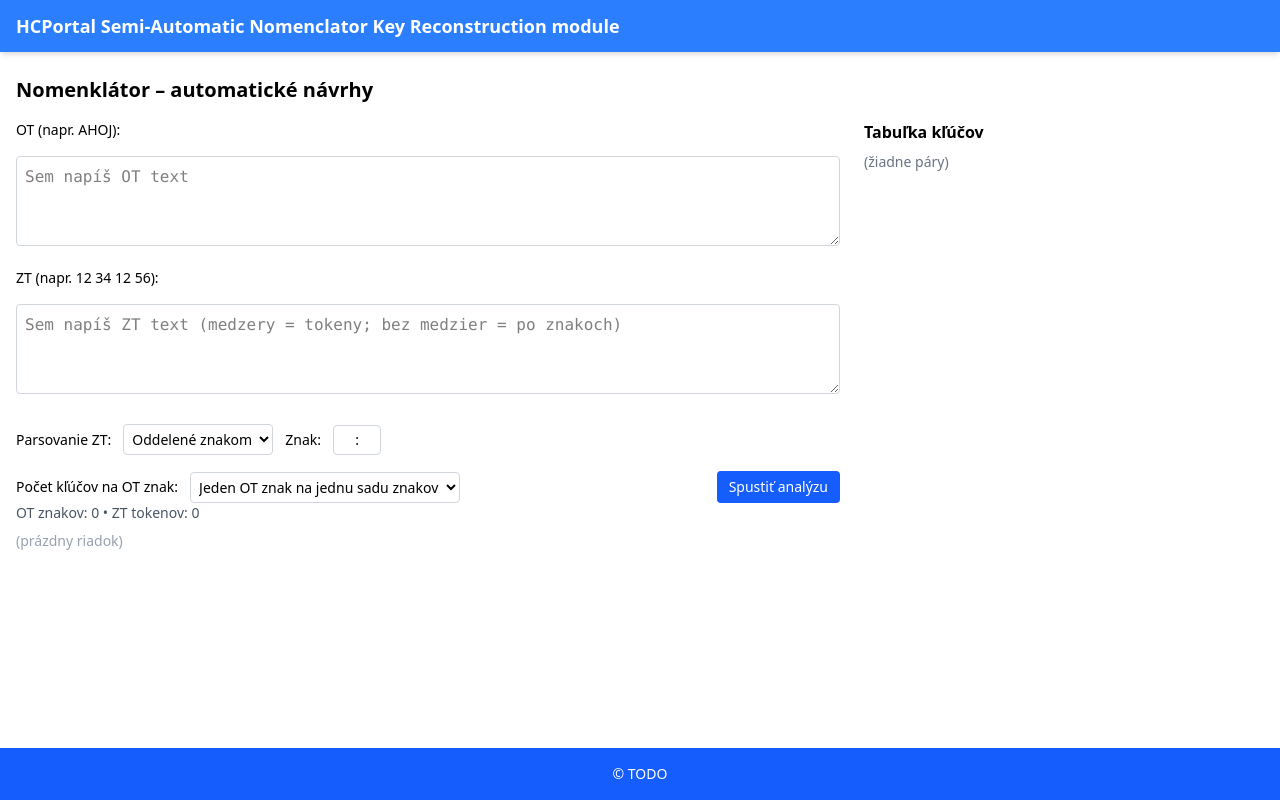
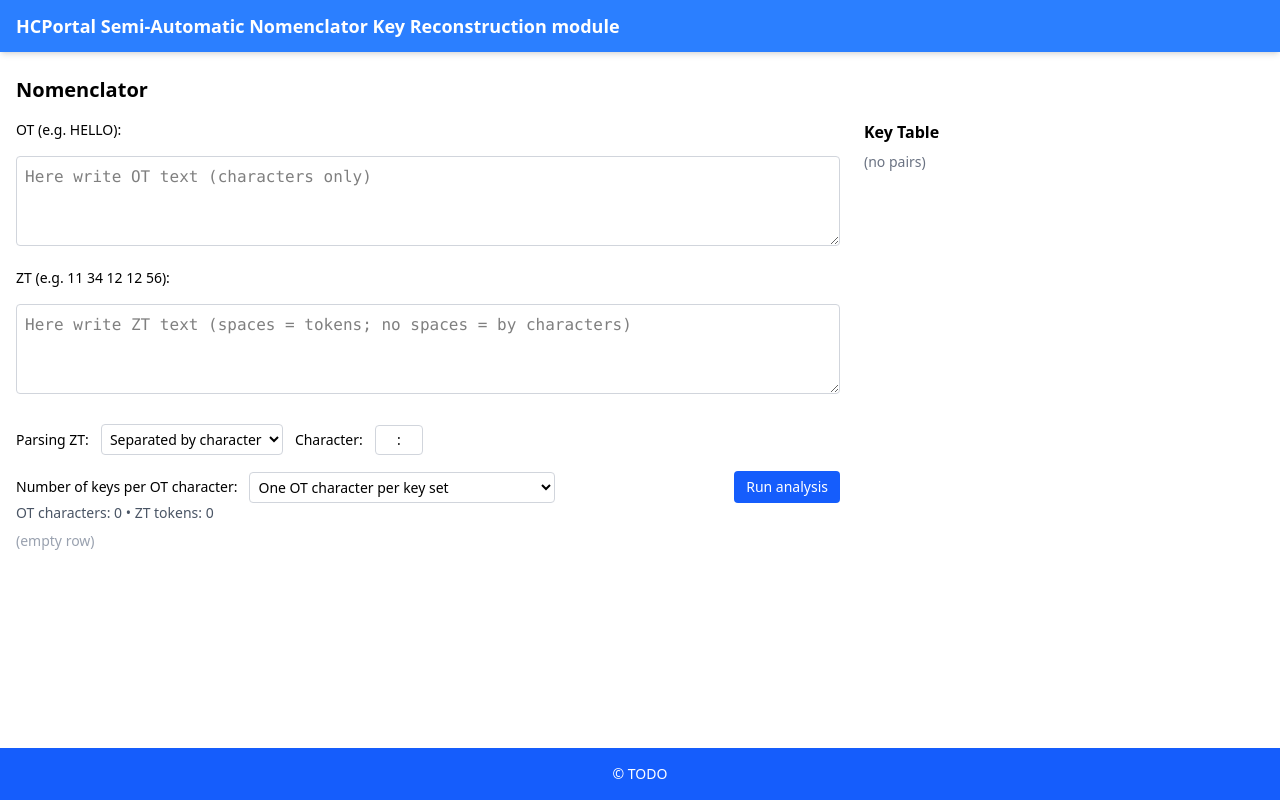
Before and after one commit to Laciii22/nomenclator-key-reconstructor, a React (Vite) app: page / in a window 1280 px wide. Built offline with nearby package versions, Linux system fonts and the light colour scheme.

Commit message:
fix translations

```diff
--- a/src/components/controls/CandidateSelectorFixed.tsx
+++ b/src/components/controls/CandidateSelectorFixed.tsx
@@ -46,7 +46,7 @@ const CandidateSelectorFixed: React.FC<Props> = ({ candidatesByChar, lockedKeys,
                 setSelections((prev: any) => ({ ...prev, [ch]: val === '' ? null : val }));
               }}
             >
-              <option value="">Žiadne (nezamknúť)</option>
+              <option value="">None</option>
               {sortedByScore.filter((c:any) => c.length === 1).map((c:any, idx:number) => {
                 const opt = buildCandidateOptions({ c, idx, ch, otRows, effectiveZtTokens, groupSize, reservedTokens, selectionVal, lockedVal, sharedColumns });
                 return (
--- a/src/components/controls/ParseControls.tsx
+++ b/src/components/controls/ParseControls.tsx
@@ -29,19 +29,19 @@ const ParseControls: React.FC<ParseControlsProps> = ({
   return (
     <>
       <div className="flex items-center gap-3 text-sm mt-2">
-        <label htmlFor="ztParseMode" className="whitespace-nowrap">Parsovanie ZT:</label>
+        <label htmlFor="ztParseMode" className="whitespace-nowrap">Parsing ZT:</label>
         <select
           id="ztParseMode"
           className="border border-gray-300 rounded p-1 text-sm"
           value={ztParseMode}
           onChange={(e) => onChangeMode(e.target.value as 'separator' | 'fixedLength')}
         >
-          <option value="separator">Oddelené znakom</option>
-          <option value="fixedLength">Pevná dĺžka</option>
+          <option value="separator">Separated by character</option>
+          <option value="fixedLength">Fixed length</option>
         </select>
         {ztParseMode === 'separator' && (
           <>
-            <label htmlFor="separator" className="whitespace-nowrap">Znak:</label>
+            <label htmlFor="separator" className="whitespace-nowrap">Character:</label>
             <input
               id="separator"
               type="text"
@@ -54,7 +54,7 @@ const ParseControls: React.FC<ParseControlsProps> = ({
         )}
         {ztParseMode === 'fixedLength' && (
           <>
-            <label htmlFor="fixedLength" className="whitespace-nowrap">Dĺžka:</label>
+            <label htmlFor="fixedLength" className="whitespace-nowrap">Length:</label>
             <input
               id="fixedLength"
               type="number"
@@ -68,23 +68,23 @@ const ParseControls: React.FC<ParseControlsProps> = ({
       </div>
 
       <div className="flex items-center gap-3 text-sm mt-2">
-        <label htmlFor="keysPerOT" className="whitespace-nowrap">Počet kľúčov na OT znak:</label>
+        <label htmlFor="keysPerOT" className="whitespace-nowrap">Number of keys per OT character:</label>
         <select
           id="keysPerOT"
           className="border border-gray-300 rounded p-1 text-sm"
           value={keysPerOTMode}
           onChange={(e) => onKeysPerOTModeChange(e.target.value as KeysPerOTMode)}
         >
-          <option value="single">Jeden OT znak na jednu sadu znakov</option>
-          <option value="multiple" disabled>Viac kľúčov na znak (pripravuje sa)</option>
+          <option value="single">One OT character per key set</option>
+          <option value="multiple" disabled>Multiple keys per character (coming soon)</option>
         </select>
         <button
           className="ml-auto inline-flex items-center gap-2 bg-blue-600 hover:bg-blue-700 text-white text-sm px-3 py-1.5 rounded"
           onClick={onRunAnalysis}
           disabled={!canRunAnalysis}
-          title="Spustiť analýzu a návrhy zámkov"
+          title="Run analysis and lock suggestions"
         >
-          Spustiť analýzu
+          Run analysis
         </button>
       </div>
     </>
--- a/src/components/controls/candidateHelpers.ts
+++ b/src/components/controls/candidateHelpers.ts
@@ -60,8 +60,8 @@ export function buildCandidateOptions(params: {
   const disabled = takenByOther || orderInvalid;
   const scoreStr = ` (score: ${c.score.toFixed(2)})`;
   let title: string | undefined;
-  if (takenByOther) title = 'Tento token je už použitý pre iný znak';
-  else if (orderInvalid) title = groupSize === 1 ? 'Token musí začínať na indexe 0 pre prvý OT znak' : `Token musí začínať na indexe ${cellFlatIndex * groupSize} pre pozíciu ${cellFlatIndex}`;
+  if (takenByOther) title = 'This token is already used for another character';
+  else if (orderInvalid) title = groupSize === 1 ? 'Token must start at index 0 for the first OT character' : `Token must start at index ${cellFlatIndex * groupSize} for position ${cellFlatIndex}`;
 
   return {
     token: c.token,
--- a/src/components/table/KeyTable.tsx
+++ b/src/components/table/KeyTable.tsx
@@ -33,7 +33,7 @@ const KeyTable: React.FC<KeyTableProps & { columns?: Array<Array<{ ot: { ch: str
     return [...aggregated].sort((a, b) => a.ot.localeCompare(b.ot));
   }, [aggregated]);
 
-  if (sortedAggregated.length === 0) return <div className="text-sm text-gray-500">(žiadne páry)</div>;
+  if (sortedAggregated.length === 0) return <div className="text-sm text-gray-500">(no pairs)</div>;
 
   // Determine if there are any violations (errors) and compute bulk locks
   let hasError = false;
@@ -54,15 +54,15 @@ const KeyTable: React.FC<KeyTableProps & { columns?: Array<Array<{ ot: { ch: str
   return (
     <div className="border border-gray-200 rounded-lg overflow-hidden">
       <div className="flex items-center justify-between px-3 py-2 bg-white border-b border-gray-100">
-        <div className="text-sm font-medium text-gray-700">Kľúčové páry</div>
+        <div className="text-sm font-medium text-gray-700">Key pairs</div>
         {onLockAll && (
           <button
             className="text-xs px-2 py-1 rounded bg-blue-600 text-white hover:bg-blue-700 disabled:opacity-50"
             onClick={() => onLockAll && onLockAll(bulkLocks)}
             disabled={hasError}
-            title={hasError ? 'Najprv oprav chyby (viac kľúčov / nesúlad / prázdny ZT)' : 'Zamknúť všetky OT → ZT podľa tabuľky'}
+            title={hasError ? 'Fix errors first (multiple keys / lock mismatch / empty ZT)' : 'Lock all OT → ZT according to table'}
           >
-            Zamknúť všetko
+            Lock all
           </button>
         )}
       </div>
@@ -87,8 +87,8 @@ const KeyTable: React.FC<KeyTableProps & { columns?: Array<Array<{ ot: { ch: str
                 <td className="px-3 py-2 font-mono whitespace-nowrap">{row.ot}</td>
                 <td className="px-3 py-2 font-mono whitespace-nowrap">
                   <span className="whitespace-nowrap">{(row.ztList.length ? row.ztList.join(' ') : '—') || '—'}</span>
-                  {isViolationSingle && <span className="ml-2 text-red-600">(viac kľúčov)</span>}
-                  {lockedMismatch && <span className="ml-2 text-red-600">(nesúlad so zámkom)</span>}
+                  {isViolationSingle && <span className="ml-2 text-red-600">(multiple keys)</span>}
+                  {lockedMismatch && <span className="ml-2 text-red-600">(lock mismatch)</span>}
                 </td>
                 <td className="px-3 py-2">
                   {onLockOT || onUnlockOT ? (
@@ -97,18 +97,18 @@ const KeyTable: React.FC<KeyTableProps & { columns?: Array<Array<{ ot: { ch: str
                         <button
                           className="text-xs px-2 py-1 rounded bg-gray-100 hover:bg-gray-200"
                           onClick={() => onUnlockOT && onUnlockOT(row.ot)}
-                          title={`Odomknúť ${row.ot}`}
+                          title={`Unlock ${row.ot}`}
                         >
-                          Odomknúť
+                          Unlock
                         </button>
                       ) : (
                         <button
                           className="text-xs px-2 py-1 rounded bg-blue-100 hover:bg-blue-200"
                           onClick={() => onLockOT && row.ztList.length > 0 && onLockOT(row.ot, row.ztList[0])}
                           disabled={row.ztList.length === 0}
-                          title={row.ztList.length ? `Zamknúť ${row.ot} = ${row.ztList[0]}` : 'Nie je čo zamknúť'}
+                          title={row.ztList.length ? `Lock ${row.ot} = ${row.ztList[0]}` : 'Nothing to lock'}
                         >
-                          Zamknúť
+                          Lock
                         </button>
                       )}
                     </>
--- a/src/components/table/MappingTable.tsx
+++ b/src/components/table/MappingTable.tsx
@@ -23,7 +23,7 @@ function MappingTable(props: MappingTableProps & { groupSize?: number; onInsertR
 				<div key={rIdx} className="mb-4">
 					<div className="grid gap-3" style={{ gridTemplateColumns: `repeat(${Math.max(cols.length, 1)}, minmax(0, 1fr))` }}>
 						{cols.length === 0 ? (
-							<div className="text-gray-400 text-sm">(prázdny riadok)</div>
+							<div className="text-gray-400 text-sm">(empty row)</div>
 						) : (
 							cols.map((col, cIdx) => (
 									// Determine whether it's safe to expand a single assigned index
@@ -68,7 +68,7 @@ function MappingTable(props: MappingTableProps & { groupSize?: number; onInsertR
 										})()}
 										onInsertAfterGroup={(fi) => {
 											if (!canInsertRaw || fi < 0) return;
-											const input = window.prompt('Pridať raw znaky (bez medzier):', '');
+											const input = window.prompt('Add raw chars (no spaces):', '');
 											if (input && onInsertRawCharsAfterPosition) onInsertRawCharsAfterPosition(fi, input);
 										}}
 										onSplitGroup={canSplitGroup ? onSplitGroup : undefined}
--- a/src/components/table/OTCell.tsx
+++ b/src/components/table/OTCell.tsx
@@ -108,7 +108,7 @@ const OTCell: React.FC<OTCellProps> = ({ ot, tokens, tokenIndices, row, col, onL
         <button
           className="absolute top-1 right-1 px-1 py-0.5 text-xs rounded bg-purple-100 hover:bg-purple-200 leading-none"
           onClick={() => onInsertAfterGroup && onInsertAfterGroup(flatIndex!)}
-          title="Pridať raw znaky za túto skupinu"
+          title="Add raw ZT token to this group"
         >+</button>
       )}
       {ot && ot.ch.length > 1 && typeof flatIndex === 'number' && flatIndex >= 0 && (
@@ -118,7 +118,7 @@ const OTCell: React.FC<OTCellProps> = ({ ot, tokens, tokenIndices, row, col, onL
             if (lockedValue) return; // avoid splitting when locked
             if (onSplitGroup) onSplitGroup(flatIndex!);
           }}
-          title={lockedValue ? 'Najprv odomkni, potom rozdeľ skupinu' : 'Rozdeliť skupinu na jednotlivé znaky'}
+          title={lockedValue ? 'First unlock, then split the group' : 'Split group into individual characters'}
         >-</button>
       )}
     </div>
--- a/src/components/table/ZTToken.tsx
+++ b/src/components/table/ZTToken.tsx
@@ -59,7 +59,7 @@ const ZTTokenComp: React.FC<ZTTokenProps> = ({ token, tokenIndex, row, col, onEd
           {...attributes}
           {...listeners}
           className={`inline-block text-xs px-0.5 rounded font-mono border cursor-${isLocked ? 'default' : 'pointer'} select-none ${isLocked ? 'bg-gray-200 text-gray-600 border-gray-300' : 'bg-blue-50 text-blue-700 border-blue-200'} ${isDragging ? 'opacity-50' : ''}`}
-          title={isLocked ? 'Zamknutý token – nemožno editovať' : 'Klikni pre úpravu, potiahni pre presun'}
+          title={isLocked ? 'Locked token – cannot edit' : 'Click to edit, drag to move'}
           onClick={(e) => {
             e.stopPropagation();
             if (isLocked) return;
--- a/src/pages/NomenklatorPage.tsx
+++ b/src/pages/NomenklatorPage.tsx
@@ -65,23 +65,24 @@ const NomenklatorPage: React.FC = () => {
     <AppLayout>
       <DndContext sensors={sensors} collisionDetection={pointerWithin} onDragStart={onDragStart} onDragEnd={onDragEnd}>
       <div className="container mx-auto px-4 py-6">
-        <h1 className="text-xl font-semibold mb-4">Nomenklátor – automatické návrhy</h1>
+        <h1 className="text-xl font-semibold mb-4">Nomenclator</h1>
         <div className="grid grid-cols-1 lg:grid-cols-3 gap-6 items-start">
           <div className="space-y-4 lg:col-span-2">
-            <label className="block text-sm font-medium">OT (napr. AHOJ):</label>
+            <label className="block text-sm font-medium">OT (e.g. HELLO):</label>
             <textarea
               rows={3}
               className="w-full font-mono border border-gray-300 rounded p-2 focus:outline-none focus:ring-2 focus:ring-blue-500"
-              placeholder="Sem napíš OT text"
+              placeholder="Here write OT text (characters only)"
+
               value={otRaw}
               onChange={(e) => setOtRaw(e.target.value)}
             />
 
-            <label className="block text-sm font-medium">ZT (napr. 12 34 12 56):</label>
+            <label className="block text-sm font-medium">ZT (e.g. 11 34 12 12 56):</label>
             <textarea
               rows={3}
               className="w-full font-mono border border-gray-300 rounded p-2 focus:outline-none focus:ring-2 focus:ring-blue-500"
-              placeholder="Sem napíš ZT text (medzery = tokeny; bez medzier = po znakoch)"
+              placeholder="Here write ZT text (spaces = tokens; no spaces = by characters)"
               value={ztRaw}
               onChange={(e) => setZtRaw(e.target.value)}
             />
@@ -125,7 +126,7 @@ const NomenklatorPage: React.FC = () => {
             {Object.keys(candidatesByChar).length > 0 && (
               <div className="border border-gray-200 rounded p-3 space-y-3">
                 <div className="flex items-center justify-between">
-                  <h3 className="font-semibold">Návrhy</h3>
+                  <h3 className="font-semibold">Suggestions</h3>
                   <div className="flex gap-2">
                       {/* Removed showAllCandidates checkbox and logic */}
                       <button
@@ -135,19 +136,19 @@ const NomenklatorPage: React.FC = () => {
                           setLockedKeys({});
                           // Reset selections and locks only; columns derive automatically now.
                         }}
-                        title="Vymazať všetky zámky a výbery"
+                        title="Clear all locks and selections"
                       >
-                        Vymazať
+                        Clear all
                       </button>
 
                       <button
                         className="text-xs px-2 py-1 rounded bg-gray-100 hover:bg-gray-200"
                         onClick={previewSelection}
-                      >Náhľad výberu</button>
+                      >Preview selection</button>
                     <button
                       className="text-xs px-2 py-1 rounded bg-blue-600 hover:bg-blue-700 text-white"
                       onClick={applySelection}
-                    >Aplikovať výber</button>
+                    >Apply selection</button>
                   </div>
                 </div>
                 {selectionError && (
@@ -186,7 +187,7 @@ const NomenklatorPage: React.FC = () => {
           </div>
 
           <div className="space-y-2">
-            <h3 className="text-base font-semibold">Tabuľka kľúčov</h3>
+            <h3 className="text-base font-semibold">Key Table</h3>
             <KeyTable
               otRows={otRows}
               ztTokens={effectiveZtTokens}
@@ -213,7 +214,7 @@ const NomenklatorPage: React.FC = () => {
 
                     <div>
               <div className="text-sm text-gray-600 mb-2">
-                OT znakov: {otChars.length} • ZT tokenov: {ztParseMode === 'fixedLength' ? Math.floor(ztTokens.length / Math.max(1, fixedLength)) : ztTokens.length}
+                OT characters: {otChars.length} • ZT tokens: {ztParseMode === 'fixedLength' ? Math.floor(ztTokens.length / Math.max(1, fixedLength)) : ztTokens.length}
               </div>
 
               <MappingTable
```
Also changed, not shown: src/components/controls/BracketEditor.tsx (+4 -4 lines).
